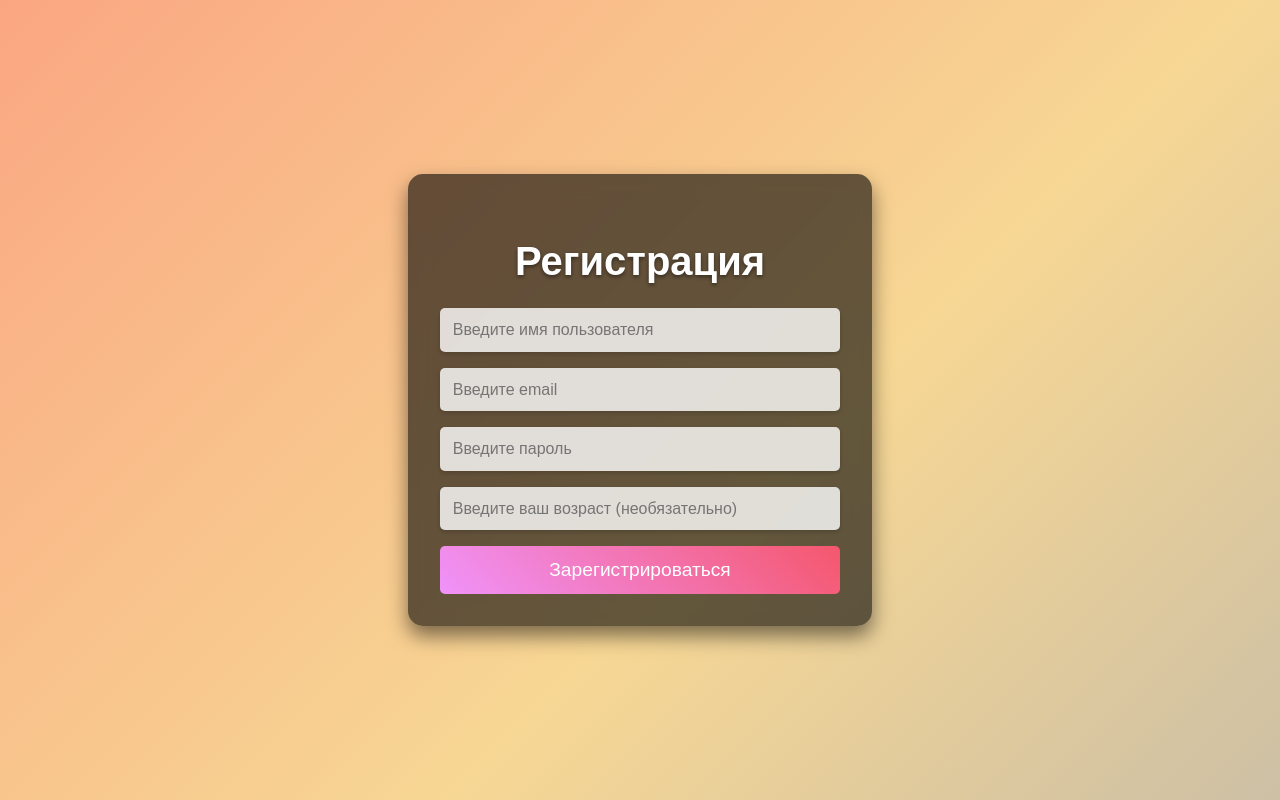
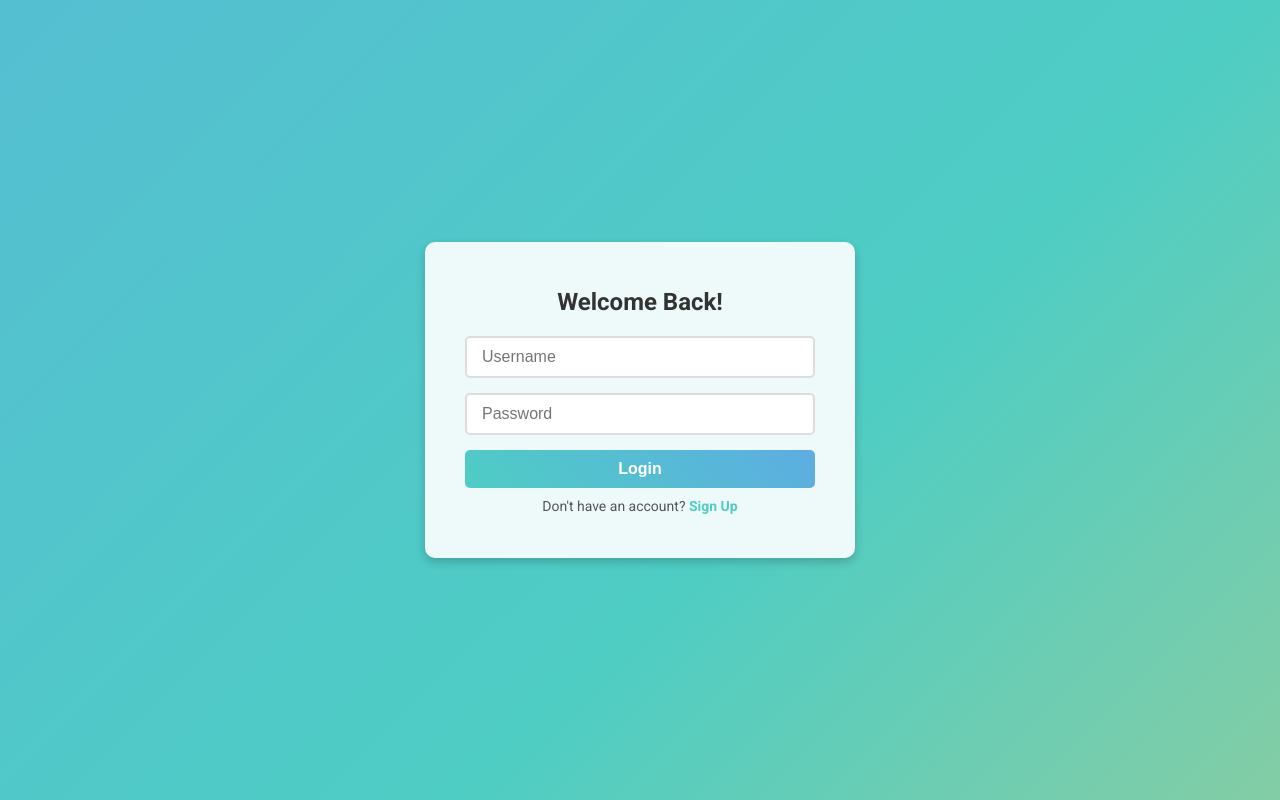
Before and after one commit to Miramaruna/MyPlaner, a Django app: page /login/ in a window 1280 px wide. Run offline with Django 5.2, Linux system fonts and the light colour scheme.

Commit message:
im BORED

```diff
--- a/apps/main/admin.py
+++ b/apps/main/admin.py
@@ -15,7 +15,7 @@ class UserAdmin(admin.ModelAdmin):
 admin.register(Category)
 
 @admin.register(Plan)
-class TaskAdmin(admin.ModelAdmin):
+class PanelAdmin(admin.ModelAdmin):
     list_display = ('user', 'category', 'title')
     list_filter = ('user', 'category')
     search_fields = ('title', )
@@ -23,7 +23,7 @@ class TaskAdmin(admin.ModelAdmin):
 
 @admin.register(Task)
 class TaskAdmin(admin.ModelAdmin):
-    list_display = ('plan', 'title', 'description', 'priority', 'deadline', 'status', 'is_completed')
+    list_display = ('plan', 'title', 'priority', 'deadline', 'status', 'is_completed')
     list_filter = ('plan', 'priority', 'status')
-    search_fields = ('title', 'description')
+    search_fields = ('title', )
     ordering = ('-id',)
--- a/apps/main/models.py
+++ b/apps/main/models.py
@@ -67,11 +67,6 @@ class Task(models.Model):
         max_length=100,
         verbose_name="Название задачи"
     )
-    description = models.TextField(
-        verbose_name="Описание задачи",
-        blank=True,
-        null=True
-    )
     priority = models.IntegerField(
         choices=[(1, 'Низкий'), (2, 'Средний'), (3, 'Высокий')],
         verbose_name="Приоритет задачи"
--- a/apps/main/urls.py
+++ b/apps/main/urls.py
@@ -1,13 +1,14 @@
 from django.urls import path
 
 # views
-from apps.main.views import check_user_visit, choseLorS, signIn, login
+from apps.main.views import check_user_visit, choseLorS, signIn, logIn, planer, add_task
 
 urlpatterns = [
     path('', check_user_visit, name="first"),
     path('choseLorS/', choseLorS, name="choseLorS"),
-    path('login/', login, name="login"),
+    path('login/', logIn, name="login"),
     # path('logout/', logout, name="logout"),
     path('signIn/', signIn, name="signIn"),
-    # path('planer/', planer, name="planer"),
+    path('planer/', planer, name="planer"),
+    path('add_task/<int:plan_id>/', add_task, name='add_task')
 ]
--- a/apps/main/views.py
+++ b/apps/main/views.py
@@ -8,7 +8,7 @@ from django.http import HttpResponse
 from django.shortcuts import redirect
 
 # models
-from apps.main.models import User
+from apps.main.models import User, Plan
 
 # serializers
 from apps.main.serializers import UserRegisterSerializer
@@ -16,7 +16,48 @@ from apps.main.serializers import UserRegisterSerializer
 # register
 from django.contrib import messages
 
+# login
+from django.contrib.auth import authenticate, login
+
+# russian words
+import re
+
+# getobjects from database
+from django.shortcuts import get_object_or_404
+
+#  http
+from django.http import JsonResponse
+
+# csrf tokens
+from django.views.decorators.csrf import csrf_exempt
+
 # Create your views here.
+
+def add_task(request, plan_id):
+    """
+    Представление для добавления задачи к плану.
+    """
+    plan = get_object_or_404(Plan, id=plan_id)
+
+    if request.method == 'POST':
+        title = request.POST.get('title')
+        deadline = request.POST.get('deadline')
+        priority = request.POST.get('priority', 'medium')
+
+        # Проверяем, что все необходимые данные заполнены
+        if not title:
+            return JsonResponse({'error': 'Название задачи обязательно'}, status=400)
+
+        # Создание задачи
+        Task.objects.create(
+            plan=plan,
+            title=title,
+            deadline=deadline,
+            priority=priority
+        )
+        return redirect('planer')  # Перенаправление на главную страницу или куда нужно
+
+    return render(request, 'add_task.html', {'plan': plan})
 
 def check_user_visit(request):
     if not request.user.is_authenticated:  # Если пользователь не авторизован
@@ -33,12 +74,46 @@ def choseLorS(request):
 
 def signIn(request):
     if request.method == "POST":
+        username = request.POST.get('username')
+        email = request.POST.get('email')
+        password = request.POST.get('password')
+        confirm_password = request.POST.get('confirm_password')
+        age = request.POST.get('age')
+
+        # Проверка на существующего пользователя
+        if User.objects.filter(username=username).exists():
+            messages.error(request, "Пользователь с таким именем уже существует.")
+            return render(request, 'signIn.html')
+
+        # Проверка совпадения паролей
+        if password != confirm_password:
+            messages.error(request, "Пароли не совпадают.")
+            return render(request, 'signIn.html')
+
+        # Проверка длины пароля и отсутствия кириллицы
+        if len(password) < 8 or re.search(r'[а-яА-Я]', password):
+            messages.error(request, "Пароль должен быть не менее 8 символов и не содержать кириллицу.")
+            return render(request, 'signIn.html')
+
+        # Проверка возраста
+        if age:
+            try:
+                age = int(age)
+                if age < 13 or age > 148:
+                    messages.error(request, "Возраст должен быть от 13 до 148 лет.")
+                    return render(request, 'signIn.html')
+            except ValueError:
+                messages.error(request, "Возраст должен быть числом.")
+                return render(request, 'signIn.html')
+
+        # Создание пользователя
+        messages.success(request, "Регистрация прошла успешно!")
+    if request.method == "POST":
         form = UserRegisterSerializer(data=request.POST)
         if form.is_valid():
             form.save()
             messages.success(request, "Регистрация прошла успешно!")
-            # После регистрации, направляем на страницу todo
-            return redirect('/planer/')  # Убедитесь, что здесь правильный путь
+            return redirect('/planer/')  # Убедитесь, что этот URL существует
         else:
             for field, errors in form.errors.items():
                 for error in errors:
@@ -48,5 +123,25 @@ def signIn(request):
 
     return render(request, "signIn.html", {"form": form})
 
-def login(request):
+def logIn(request):
+    if request.method == "POST":
+        username = request.POST.get('username')
+        password = request.POST.get('password')
+
+        # Аутентификация пользователя
+        user = authenticate(request, username=username, password=password)
+        if user is not None:
+            # Передача объекта пользователя в функцию login
+            login(request, user)
+            messages.success(request, "Вы успешно вошли в аккаунт!")
+            return redirect('/planer/')  # Переход на главную страницу (или другую)
+        else:
+            messages.error(request, "Неверное имя пользователя или пароль.")
     return render(request, 'login.html')
+
+def planer(request):
+    plans = Plan.objects.all()  # Получаем все планы
+    for plan in plans:
+        if not plan.id:
+            print(f"План без ID: {plan.title}")
+    return render(request, 'planer.html', {'plans': plans})
--- a/core/settings.py
+++ b/core/settings.py
@@ -144,3 +144,7 @@ LOGIN_REDIRECT_URL = '/planer/'  # Страница, на которую пер
 
 ESSION_COOKIE_AGE = 60 * 60 * 24 * 30  # 30 дней
 SESSION_EXPIRE_AT_BROWSER_CLOSE = False  # Сессия сохраняется при закрытии браузера
+
+AUTHENTICATION_BACKENDS = [
+    'django.contrib.auth.backends.ModelBackend',
+]
--- a/templates/login.html
+++ b/templates/login.html
@@ -3,95 +3,107 @@
 <head>
     <meta charset="UTF-8">
     <meta name="viewport" content="width=device-width, initial-scale=1.0">
-    <title>Регистрация</title>
+    <title>Login</title>
+    <link href="https://fonts.googleapis.com/css2?family=Roboto:wght@400;700&display=swap" rel="stylesheet">
     <style>
         body {
-            font-family: 'Arial', sans-serif;
             margin: 0;
             padding: 0;
+            height: 100vh;
             display: flex;
             justify-content: center;
             align-items: center;
-            height: 100vh;
-            color: white;
-            background: linear-gradient(135deg, #ff6b6b, #f7d794, #6a89cc, #60a3bc);
+            background: linear-gradient(-45deg, #ff6b6b, #ffcc5c, #4ecdc4, #5dade2);
             background-size: 400% 400%;
-            animation: gradient 8s ease infinite;
+            animation: gradientBG 8s ease infinite;
+            font-family: 'Roboto', sans-serif;
         }
 
-        @keyframes gradient {
+        @keyframes gradientBG {
             0% { background-position: 0% 50%; }
             50% { background-position: 100% 50%; }
             100% { background-position: 0% 50%; }
         }
 
-        .form-container {
-            width: 100%;
-            max-width: 400px;
-            background: rgba(0, 0, 0, 0.6);
-            padding: 2rem;
-            border-radius: 15px;
-            box-shadow: 0 10px 20px rgba(0, 0, 0, 0.5);
-            backdrop-filter: blur(10px);
+        .login-container {
+            background: rgba(255, 255, 255, 0.9);
+            padding: 30px 40px;
+            border-radius: 10px;
+            box-shadow: 0px 4px 10px rgba(0, 0, 0, 0.2);
             text-align: center;
+            width: 350px;
         }
 
-        .form-container h2 {
-            font-size: 2.5rem;
-            margin-bottom: 1.5rem;
-            text-shadow: 0 2px 4px rgba(0, 0, 0, 0.5);
+        .login-container h1 {
+            margin-bottom: 20px;
+            font-size: 24px;
+            color: #333;
         }
 
-        .form-container form {
+        .login-container form {
             display: flex;
             flex-direction: column;
-            gap: 1rem;
+            gap: 15px;
         }
 
-        .form-container input {
-            padding: 0.8rem;
-            font-size: 1rem;
-            border: none;
+        .login-container input {
+            padding: 10px 15px;
+            font-size: 16px;
+            border: 2px solid #ddd;
             border-radius: 5px;
-            background: rgba(255, 255, 255, 0.8);
-            box-shadow: 0 2px 5px rgba(0, 0, 0, 0.2);
-            transition: all 0.3s ease;
+            outline: none;
+            transition: border 0.3s ease, box-shadow 0.3s ease;
         }
 
-        .form-container input:focus {
-            outline: none;
-            background: white;
-            box-shadow: 0 4px 8px rgba(0, 0, 0, 0.3);
+        .login-container input:focus {
+            border: 2px solid #4ecdc4;
+            box-shadow: 0 0 8px rgba(78, 205, 196, 0.6);
         }
 
-        .form-container button {
-            padding: 0.8rem;
-            font-size: 1.2rem;
-            background: linear-gradient(45deg, #f093fb, #f5576c);
+        .login-container button {
+            background: linear-gradient(45deg, #4ecdc4, #5dade2);
             border: none;
-            color: white;
+            color: #fff;
+            font-size: 16px;
+            font-weight: bold;
+            padding: 10px 15px;
             border-radius: 5px;
             cursor: pointer;
-            transition: background 0.3s, transform 0.3s;
+            transition: transform 0.2s ease, background 0.3s ease;
         }
 
-        .form-container button:hover {
-            background: linear-gradient(45deg, #f5576c, #f093fb);
-            transform: translateY(-3px);
+        .login-container button:hover {
+            transform: scale(1.05);
+            background: linear-gradient(45deg, #5dade2, #4ecdc4);
+        }
+
+        .login-container p {
+            margin-top: 10px;
+            font-size: 14px;
+            color: #555;
+        }
+
+        .login-container p a {
+            color: #4ecdc4;
+            text-decoration: none;
+            font-weight: bold;
+        }
+
+        .login-container p a:hover {
+            text-decoration: underline;
         }
     </style>
 </head>
 <body>
-    <div class="form-container">
-        <h2>Регистрация</h2>
-        <form action="{% url 'signIn' %}" method="POST">
+    <div class="login-container">
+        <h1>Welcome Back!</h1>
+        <form method="POST" action="{% url 'login' %}">
             {% csrf_token %}
-            <input type="text" name="username" placeholder="Введите имя пользователя" required>
-            <input type="email" name="email" placeholder="Введите email" required>
-            <input type="password" name="password" placeholder="Введите пароль" required>
-            <input type="number" name="age" placeholder="Введите ваш возраст (необязательно)" min="13">
-            <button type="submit">Зарегистрироваться</button>
+            <input type="text" name="username" placeholder="Username" required>
+            <input type="password" name="password" placeholder="Password" required>
+            <button type="submit">Login</button>
         </form>
+        <p>Don't have an account? <a href="{% url 'signIn' %}">Sign Up</a></p>
     </div>
 </body>
 </html>
```
Also changed, not shown: apps/main/serializers.py (+26 -17 lines), templates/add_task.html (added, +100 -0 lines), templates/planer.html (+37 -0 lines), templates/signIn.html (+20 -0 lines).
